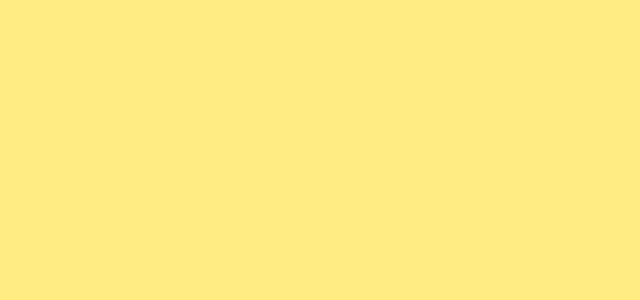
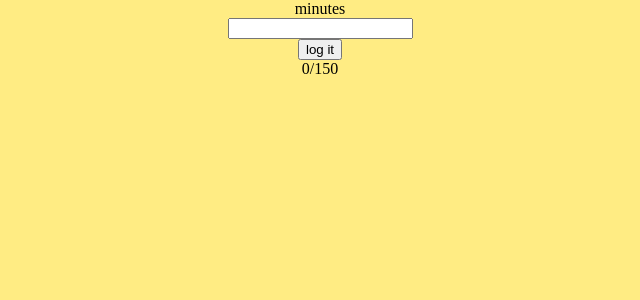
Before and after one commit to AThomasBianchi/fitness-tracker, a React (Create React App) app: page / in a window 1280 px wide. Shown: the top 300 px of the page, without its empty margins (320-960 px from the left). Built offline with nearby package versions, Linux system fonts and the light colour scheme.

Commit message:
pass logged minutes to App

```diff
--- a/src/components/App.css
+++ b/src/components/App.css
@@ -6,4 +6,13 @@ body {
 .app {
   background-color: #FFEC83;
   height: 100vh;
+  display: flex;
+  flex-direction: column;
+  align-items: center;
 }
+
+.app form {
+  display: flex;
+  flex-direction: column;
+  align-items: center;
+}
--- a/src/components/App.js
+++ b/src/components/App.js
@@ -1,10 +1,21 @@
-import React from 'react';
+import React, { useState } from 'react';
+import MinutesInput from './MinutesInput';
 import './App.css';
 
 const App = () => {
+  const [totalMinutes, setTotalMinutes] = useState(0);
+  const [goalMinutes, setGoalMinutes] = useState(150);
+
+  const addInputToTotal = minutes => {
+    minutes = parseInt(minutes);
+    console.log(totalMinutes + minutes);
+    setTotalMinutes(totalMinutes + minutes);
+  };
+
   return (
     <div className="app">
-      {/* Minutes input */}
+      <MinutesInput handleSubmit={addInputToTotal} />
+      {totalMinutes}/{goalMinutes}
       {/* Logged bar */}
       {/* Goal set */}
       {/* Start over */}
--- /dev/null
+++ b/src/components/MinutesInput.js
@@ -0,0 +1,31 @@
+import React, { useState } from 'react';
+
+const MinutesInput = ({ handleSubmit }) => {
+  const [minutes, setMinutes] = useState('');
+
+  const submitForm = () => {
+    if (minutes) {
+      handleSubmit(minutes);
+      setMinutes('');
+    }
+  };
+
+  return (
+    <form onSubmit={(e) => {
+      e.preventDefault();
+      submitForm();
+    }}>
+      <label htmlFor="minutes">minutes</label>
+      <input
+        name="minutes"
+        type="number"
+        value={minutes}
+        onChange={
+          (e) => { setMinutes(e.target.value) }
+        } />
+      <input type="submit" value="log it" />
+    </form>
+  );
+};
+
+export default MinutesInput;
```
